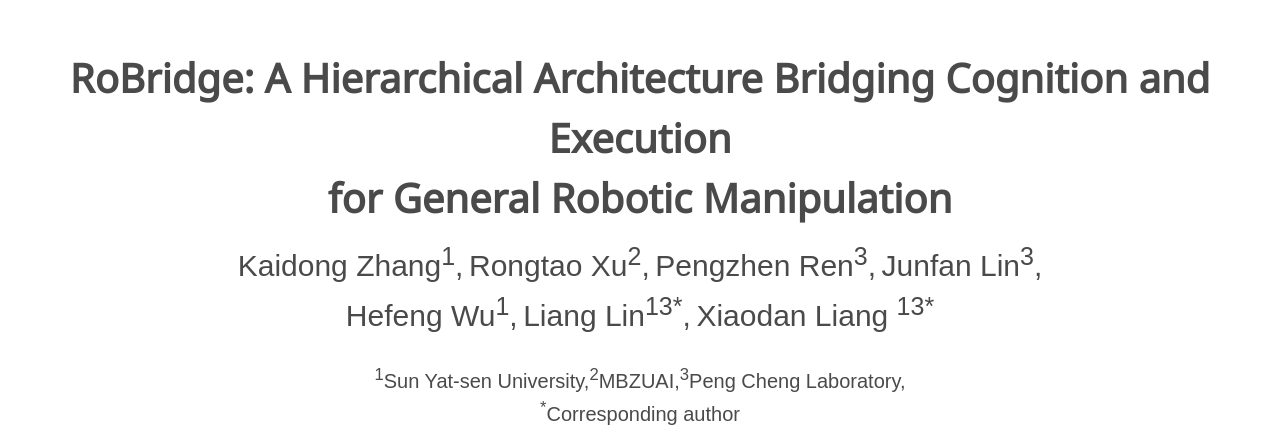
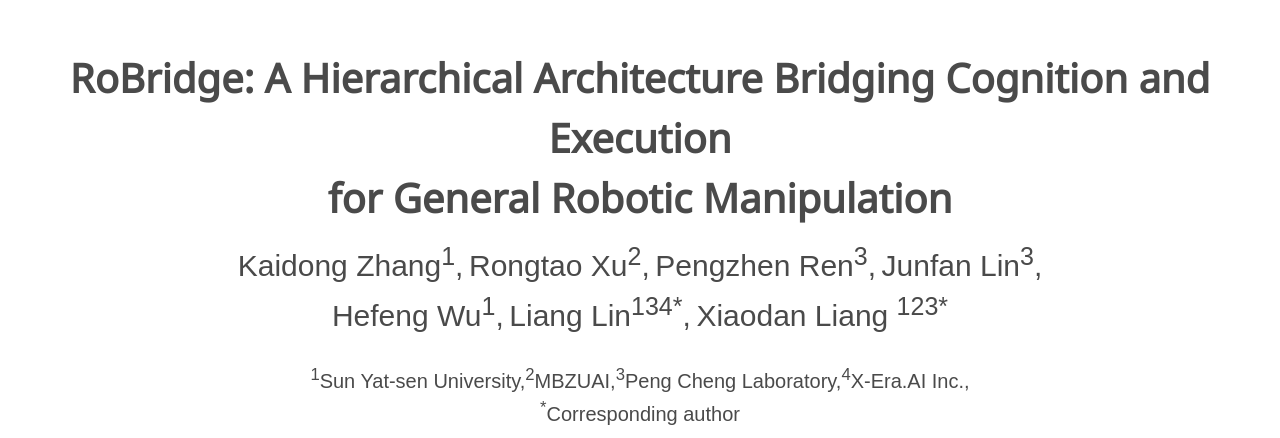
Before and after one commit to abliao/RoBridge, a plain HTML site: page index.html in a window 1280 px wide. Shown: the top 438 px of the page. Drawn offline with nearby package versions, Linux system fonts and the light colour scheme; some icons are missing; a web font is replaced by a local one.

Commit message:
Update index.html

```diff
--- a/index.html
+++ b/index.html
@@ -65,16 +65,16 @@
               Hefeng Wu<sup>1</sup>,
             </span>
             <span class="author-block">
-              Liang Lin<sup>13</sup><sup>*</sup>,
+              Liang Lin<sup>134</sup><sup>*</sup>,
             </span>
             <span class="author-block">
-              Xiaodan Liang <sup>13</sup><sup>*</sup>
+              Xiaodan Liang <sup>123</sup><sup>*</sup>
             </span>
           </div>
           <br>
 
           <div class="is-size-5 publication-authors">
-            <span class="font-size: 20px;"><sup>1</sup>Sun Yat-sen University,<sup>2</sup>MBZUAI,<sup>3</sup>Peng Cheng Laboratory,</span>
+            <span class="font-size: 20px;"><sup>1</sup>Sun Yat-sen University,<sup>2</sup>MBZUAI,<sup>3</sup>Peng Cheng Laboratory,<sup>4</sup>X-Era.AI Inc.,</span>
             <br>
             <span style="font-size: 20px;"><sup>*</sup>Corresponding author</span>
           </div>
```
